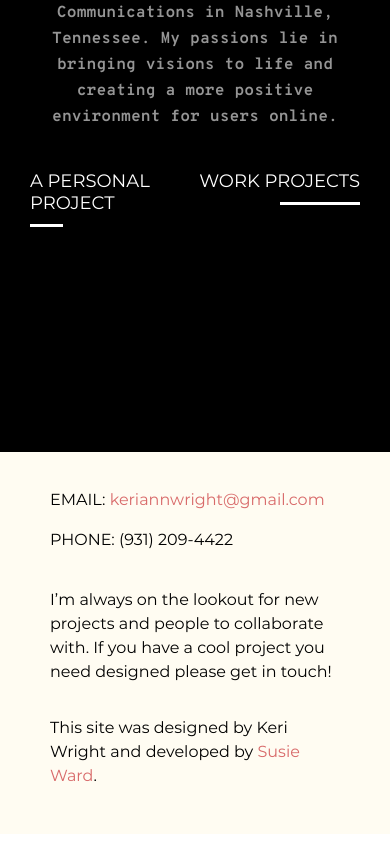
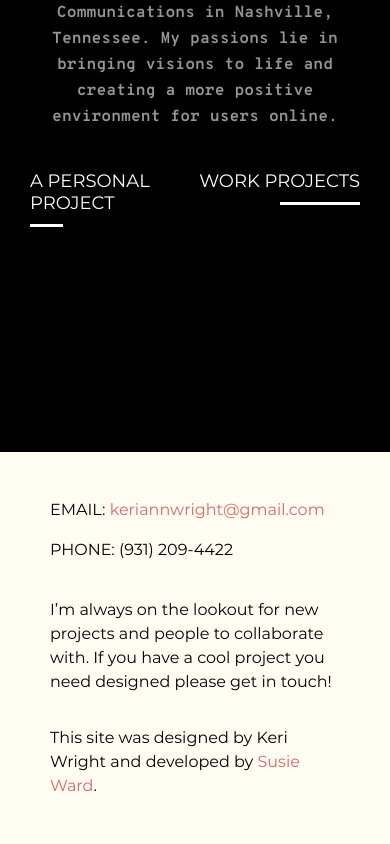
Before and after one commit to susieward/keri-wright, a Vue app: page / in a window 390 px wide. Shown: the part 811-1655 px from the top of the page. Built offline with nearby package versions, Linux system fonts and the light colour scheme.

Commit message:
Update App.vue

```diff
--- a/src/App.vue
+++ b/src/App.vue
@@ -474,6 +474,7 @@ padding: 0px 50px 30px 50px;
 
     .footer {
         grid-template-rows: auto 1fr;
+        min-height: auto;
 
     }
 
@@ -494,7 +495,7 @@ padding: 0px 50px 30px 50px;
 
 
     .footer-left {
-      padding: 20px 50px 0px 50px;
+      padding: 30px 50px 0px 50px;
 
     }
 
```
